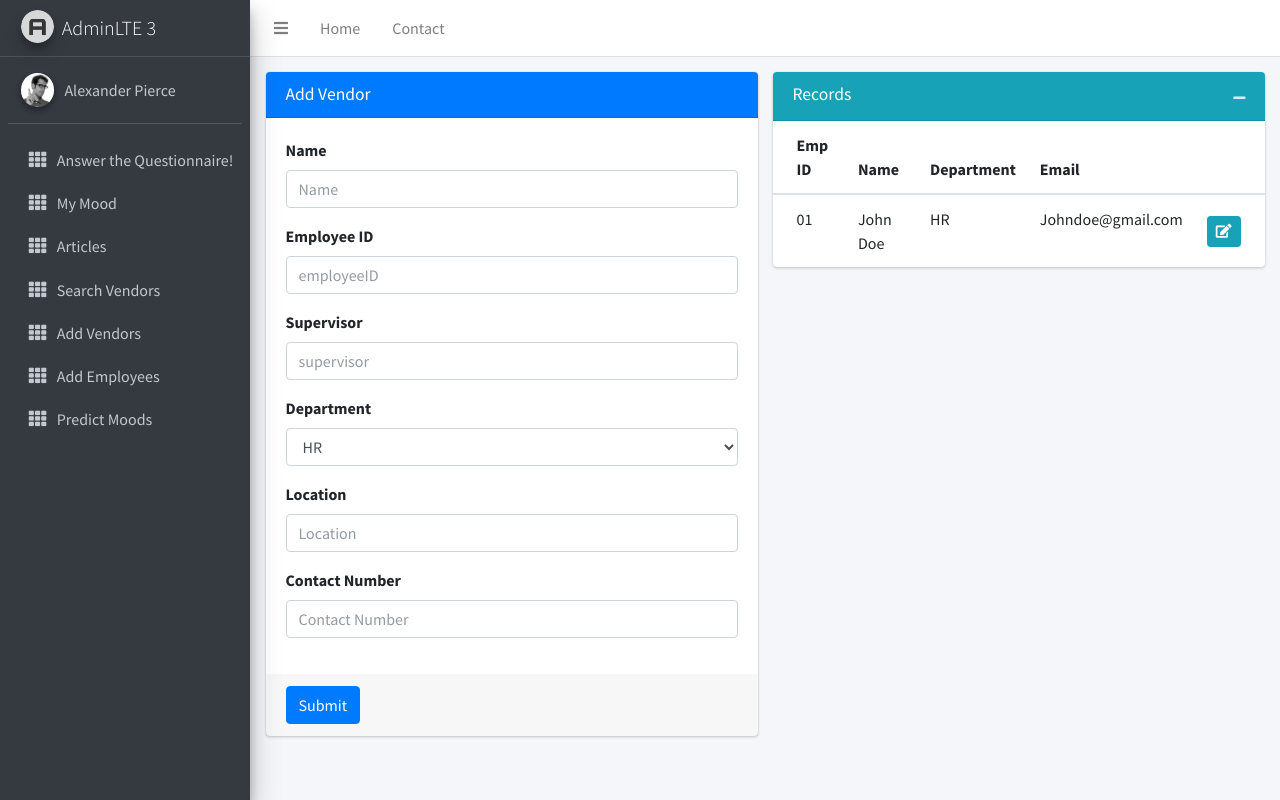
After one commit to NayanaMadhuwantha/Mighty_minds, a PHP site: page /addemployee.php in a window 1280 px wide. The commit adds this page. Run offline with PHP 8.4, Linux system fonts and the light colour scheme; some libraries are stand-ins or nearby versions.

Commit message:
feature updated

```diff
--- /dev/null
+++ b/addemployee.php
@@ -0,0 +1,121 @@
+<?php
+include('layout/header.php');
+include('layout/navbar.php');
+include('layout/sidebar.php');
+?>
+
+<div class="content-wrapper">
+  <!-- Content Header (Page header) -->
+  <div class="content-header">
+    <div class="container-fluid">
+      <div class="row">
+        <div class="col-md-6">
+          <div class="card card-primary">
+            <div class="card-header">
+              <h3 class="card-title">Add Vendor</h3>
+            </div>
+            <!-- /.card-header -->
+            <!-- form start -->
+            <form method="post" action="layout/newevent.include.php" enctype="multipart/form-data">
+              <div class="card-body">
+                <div class="form-group">
+                  <label for="name">Name</label>
+                  <input id="name" name="name" type="text" class="form-control" placeholder="Name">
+                </div>
+                <div class="form-group">
+                  <label for="employeeID">Employee ID</label>
+                  <input id="employeeID" name="employeeID" type="text" class="form-control" placeholder="employeeID">
+                </div>
+                <div class="form-group">
+                  <label for="supervisor">Supervisor</label>
+                  <input id="supervisor" name="supervisor" type="text" class="form-control" placeholder="supervisor">
+                </div>
+                <div class="form-group">
+                  <label for="department">Department</label>
+                  <select name="department" class="form-control" id="department">
+                    <option value="HR">HR</option>
+                    <option value="finance">Finance</option>
+                    <option value="engineering">Engineering</option>
+                    <option value="QA">QA</option>
+                    <option value="BA">BA</option>
+
+                  </select>
+                </div>
+
+                <div class="form-group">
+                  <label for="location">Location</label>
+                  <input id="location" name="location" type="text" class="form-control" placeholder="Location">
+                </div>
+                <div class="form-group">
+                  <label for="contactNumber">Contact Number</label>
+                  <input id="contactNumber" name="contactNumber" type="text" class="form-control" placeholder="Contact Number">
+                </div>
+
+              </div>
+              <!-- /.card-body -->
+
+              <div class="card-footer">
+                <button type="submit" class="btn btn-primary">Submit</button>
+              </div>
+            </form>
+          </div>
+        </div>
+        <div class="col-md-6">
+          <div class="card card-info">
+            <div class="card-header">
+              <h3 class="card-title">Records</h3>
+
+              <div class="card-tools">
+                <button type="button" class="btn btn-tool" data-card-widget="collapse" title="Collapse">
+                  <i class="fas fa-minus"></i>
+                </button>
+              </div>
+            </div>
+            <div class="card-body p-0">
+              <table class="table">
+                <thead>
+                  <tr>
+                    <th>Emp ID</th>
+                    <th>Name</th>
+                    <th>Department</th>
+                    <th>Email</th>
+                    <th></th>
+                  </tr>
+                </thead>
+                <tbody>
+
+                  <tr>
+                  <td>01</td>
+                  <td>John Doe</td>
+                  <td>HR</td>
+                  <td>Johndoe@gmail.com</td>
+                  <td class="text-right py-0 align-middle">
+                    <div class="btn-group btn-group-sm">
+                      <a href="#" class="btn btn-info"><i class='fas fa-edit'></i></a>
+                    </div>
+                  </td>
+
+
+
+
+                </tbody>
+              </table>
+            </div>
+            <!-- /.card-body -->
+          </div>
+
+
+
+        </div>
+      </div><!-- /.row -->
+    </div><!-- /.container-fluid -->
+  </div>
+</div>
+
+
+
+
+<?php
+include('layout/scripts.php');
+include('layout/footer.php');
+?>
--- a/layout/sidebar.php
+++ b/layout/sidebar.php
@@ -22,12 +22,12 @@
             <ul class="nav nav-pills nav-sidebar flex-column" data-widget="treeview" role="menu" data-accordion="false">
               <!-- Add icons to the links using the .nav-icon class
                    with font-awesome or any other icon font library -->
-                   <li class="nav-header">MISCELLANEOUS</li>
+                   <!-- <li class="nav-header">MISCELLANEOUS</li> -->
               <li class="nav-item">
                 <a href="events.php" class="nav-link">
                   <i class="nav-icon fas fa-th"></i>
                   <p>
-                    Events
+                    Answer the Questionnaire!
 
                   </p>
                 </a>
@@ -36,12 +36,56 @@
                 <a href="team.php" class="nav-link">
                   <i class="nav-icon fas fa-th"></i>
                   <p>
-                    Team
+                   My Mood
 
                   </p>
                 </a>
               </li>
+              <li class="nav-item">
+                <a href="team.php" class="nav-link">
+                  <i class="nav-icon fas fa-th"></i>
+                  <p>
+                   Articles
 
+                  </p>
+                </a>
+              </li>
+                <li class="nav-item">
+                <a href="team.php" class="nav-link">
+                  <i class="nav-icon fas fa-th"></i>
+                  <p>
+                   Search Vendors
+
+                  </p>
+                </a>
+              </li>
+              <li class="nav-item">
+                <a href="team.php" class="nav-link">
+                  <i class="nav-icon fas fa-th"></i>
+                  <p>
+                   Add Vendors
+
+                  </p>
+                </a>
+              </li>
+              <li class="nav-item">
+                <a href="team.php" class="nav-link">
+                  <i class="nav-icon fas fa-th"></i>
+                  <p>
+                   Add Employees
+
+                  </p>
+                </a>
+              </li>
+              <li class="nav-item">
+                <a href="team.php" class="nav-link">
+                  <i class="nav-icon fas fa-th"></i>
+                  <p>
+                   Predict Moods
+
+                  </p>
+                </a>
+              </li>
 
             </ul>
           </nav>
--- a/team.php
+++ b/team.php
@@ -31,6 +31,10 @@
                       <input type="file" placeholder="Event photo" id="exampleInputFile" accept="image/jpeg" name="eventPhoto" required>
 
                     </div>
+                    <div class="form-group">
+                      <label for="attachment">Attachment</label>
+                      <input type="file" class="form-control"  id="attachment"  name="attachment">
+                    </div>
 
                   </div>
                   <!-- /.card-body -->
```
Also changed, not shown: addvendors.php (added, +72 -0 lines), events.php (deleted, +0 -58 lines).
